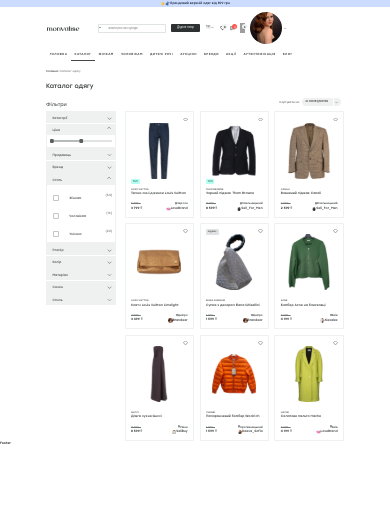
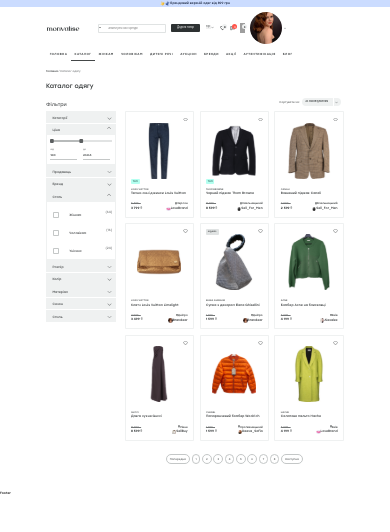
Before and after one commit to artemlira/React_Monvalise-test, a React (Create React App) app: page / in a window 390 px wide. Shown: the top 532 px of the page. Built offline with nearby package versions, Linux system fonts and the light colour scheme; grey boxes are pictures that could not be loaded.

Commit message:
полностью закончил main и подогнал адаптив

```diff
--- a/src/components/Checkbox.js
+++ b/src/components/Checkbox.js
@@ -6,7 +6,7 @@ export default function Checkbox({ text, amount }) {
     <div className='wrapper__checkbox'>
       <div class="checkbox">
         <label class="custom-checkbox">
-          <input type="checkbox" name="color-1" value={text} />
+          <input type="checkbox" value={text} />
           <span>{text}</span>
         </label>
       </div>
--- a/src/components/Main.js
+++ b/src/components/Main.js
@@ -4,6 +4,7 @@ import Details from './Details';
 import { main, mainProducts } from '../components/imagesDB.js';
 import ProductCard from './ProductCard';
 import Checkbox from './Checkbox';
+import ProductsButtons from './ProductsButtons';
 
 
 export default function Main() {
@@ -21,6 +22,16 @@ export default function Main() {
       body:
         <>
           <img src={main[0]} alt='' />
+          <div className='filters__price'>
+            <div className='filters__price__container'>
+              <p className='filters__price__text'>від</p>
+              <p className='price__range'>980</p>
+            </div>
+            <div className='filters__price__container'>
+              <p className='filters__price__text'>до</p>
+              <p className='price__range'>20465</p>
+            </div>
+          </div>
         </>,
       status: true
     },
@@ -230,6 +241,8 @@ export default function Main() {
     },
   ]
 
+  const productsButtons = ['Попередня', '1', '2', '3', '4', '5', '6', '7', '8', 'Наступна'];
+
   return (
     <div className='main'>
       <div className='container'>
@@ -264,8 +277,18 @@ export default function Main() {
             {productCard.map(item =>
               <ProductCard key={Math.random() * 10} {...item} />
             )}
+
           </div>
+
         </section>
+        <siction className="wrapper__buttons">
+          <div></div>
+          <div className='products__buttons'>
+            {productsButtons.map(item =>
+              <ProductsButtons key={Math.random() * 100} text={item} />
+            )}
+          </div>
+        </siction>
       </div>
     </div>
   )
--- /dev/null
+++ b/src/components/ProductsButtons.js
@@ -0,0 +1,10 @@
+import React from 'react';
+import '../style/productsButtons.scss';
+
+export default function ProductsButtons({ text, className }) {
+  return (
+    <div
+      className={`products__btn ${className}`}
+    > {text}</div >
+  )
+}
--- a/src/style/main.scss
+++ b/src/style/main.scss
@@ -107,7 +107,8 @@
   }
 }
 
-.main__body {
+.main__body,
+.wrapper__buttons {
   display: grid;
   grid-template-columns: 1fr 3fr;
   gap: f.vw(24);
@@ -179,3 +180,42 @@ details[open] summary:after {
 details:not(:last-child) {
   margin-bottom: f.vw(2);
 }
+
+.filters__price {
+  display: flex;
+  gap: f.vw(24);
+  margin-top: f.vw(30);
+}
+
+.filters__price__container {
+  width: f.vw(120);
+  height: f.vw(45);
+  border-bottom: f.vw(1) solid #C4C7C7;
+  position: relative;
+  display: flex;
+  align-items: center;
+}
+
+.price__range {
+  font-weight: 400;
+  font-size: f.vw(12);
+  line-height: 150%;
+  color: #2D3132;
+}
+
+.filters__price__text {
+  position: absolute;
+  top: f.vw(-12);
+  left: 0;
+  font-weight: 400;
+  font-size: f.vw(10);
+  line-height: 150%;
+  color: #747778;
+}
+
+.products__buttons {
+  display: flex;
+  justify-content: center;
+  margin: f.vw(59) 0 f.vw(123) 0;
+  gap: f.vw(8);
+}
--- /dev/null
+++ b/src/style/productsButtons.scss
@@ -0,0 +1,22 @@
+@use 'variables.scss' as v;
+@use 'mixins.scss' as m;
+@use 'functions.scss' as f;
+
+.products__btn {
+  padding: f.vw(8) f.vw(13);
+  border-radius: f.vw(25) f.vw(25) f.vw(25) f.vw(25);
+  border: f.vw(1.6) solid #C4C7C7;
+  display: flex;
+  align-items: center;
+  justify-content: center;
+  font-weight: 400;
+  font-size: f.vw(12);
+  line-height: 150%;
+  color: #5C5F60;
+
+  &:hover {
+    border: f.vw(1.6) solid #2D3132;
+    color: #2D3132;
+    transform: scale(1.1);
+  }
+}
```
